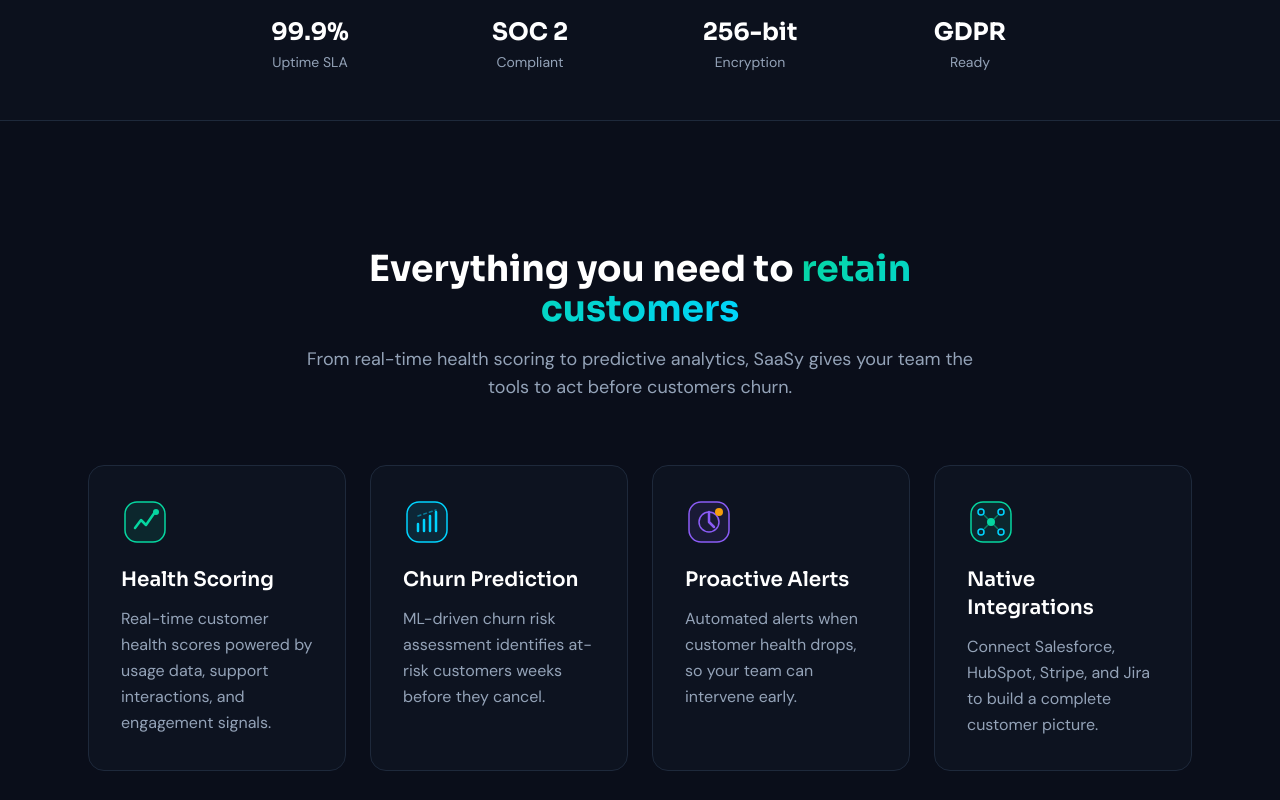
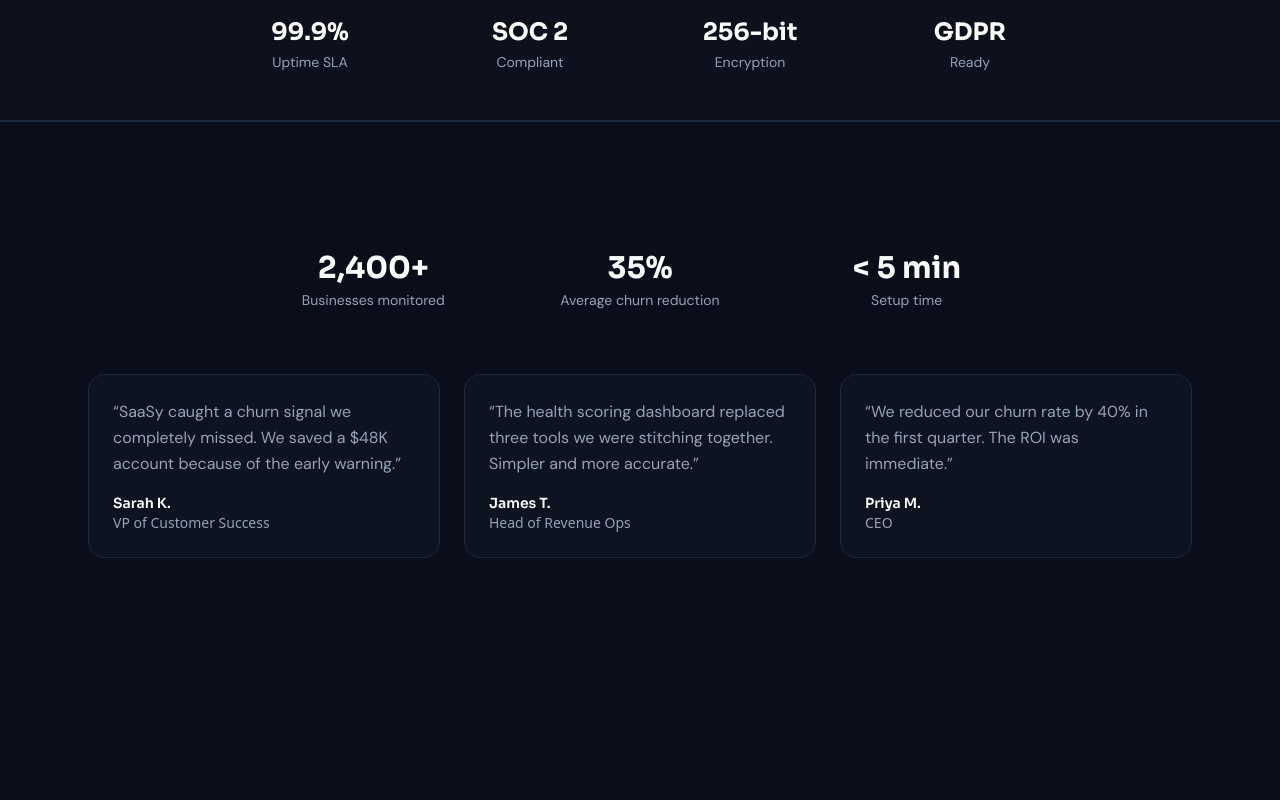
Before and after one commit to rclanan/saasy-landing, a Next.js app: page / in a window 1280 px wide. Shown: the part 1140-1940 px from the top of the page. Built offline with nearby package versions, Linux system fonts and the light colour scheme.

Commit message:
feat: add social proof section with testimonials and metrics

```diff
--- a/app/page.tsx
+++ b/app/page.tsx
@@ -447,6 +447,93 @@ function PricingCard({
   );
 }
 
+/* ───────────────────────── Social Proof ────────────────────────── */
+
+function SocialProof() {
+  const metrics = [
+    { value: "2,400+", label: "Businesses monitored" },
+    { value: "35%", label: "Average churn reduction" },
+    { value: "< 5 min", label: "Setup time" },
+  ];
+
+  const testimonials = [
+    {
+      quote:
+        "SaaSy caught a churn signal we completely missed. We saved a $48K account because of the early warning.",
+      author: "Sarah K.",
+      role: "VP of Customer Success",
+    },
+    {
+      quote:
+        "The health scoring dashboard replaced three tools we were stitching together. Simpler and more accurate.",
+      author: "James T.",
+      role: "Head of Revenue Ops",
+    },
+    {
+      quote:
+        "We reduced our churn rate by 40% in the first quarter. The ROI was immediate.",
+      author: "Priya M.",
+      role: "CEO",
+    },
+  ];
+
+  return (
+    <section className="border-t border-saasy-border py-24 sm:py-32">
+      <div className="mx-auto max-w-6xl px-6">
+        {/* Metrics bar */}
+        <div
+          className="mx-auto mb-16 grid max-w-3xl grid-cols-1
+            gap-8 sm:grid-cols-3"
+        >
+          {metrics.map((metric) => (
+            <div key={metric.label} className="text-center">
+              <div
+                className="font-[family-name:var(--font-sora)]
+                  text-3xl font-bold text-white"
+              >
+                {metric.value}
+              </div>
+              <div
+                className="mt-1 font-[family-name:var(--font-dm-sans)]
+                  text-sm text-saasy-muted"
+              >
+                {metric.label}
+              </div>
+            </div>
+          ))}
+        </div>
+
+        {/* Testimonials grid */}
+        <div className="grid gap-6 sm:grid-cols-3">
+          {testimonials.map((t) => (
+            <blockquote
+              key={t.author}
+              className="rounded-2xl border border-saasy-border
+                bg-saasy-card/50 p-6"
+            >
+              <p
+                className="font-[family-name:var(--font-dm-sans)]
+                  leading-relaxed text-saasy-muted"
+              >
+                &ldquo;{t.quote}&rdquo;
+              </p>
+              <footer className="mt-4">
+                <div
+                  className="font-[family-name:var(--font-sora)]
+                    text-sm font-semibold text-white"
+                >
+                  {t.author}
+                </div>
+                <div className="text-sm text-saasy-muted">{t.role}</div>
+              </footer>
+            </blockquote>
+          ))}
+        </div>
+      </div>
+    </section>
+  );
+}
+
 /* ────────────────────────── Trust Badge ────────────────────────── */
 
 function TrustBadge({
@@ -795,6 +882,9 @@ export default function Home() {
         </div>
       </section>
 
+      {/* ─────────────── Social Proof ──────────────── */}
+      <SocialProof />
+
       {/* ─────────────── Features ─────────────────── */}
       <section id="features" className="py-24 sm:py-32">
         <div className="mx-auto max-w-6xl px-6">
```
